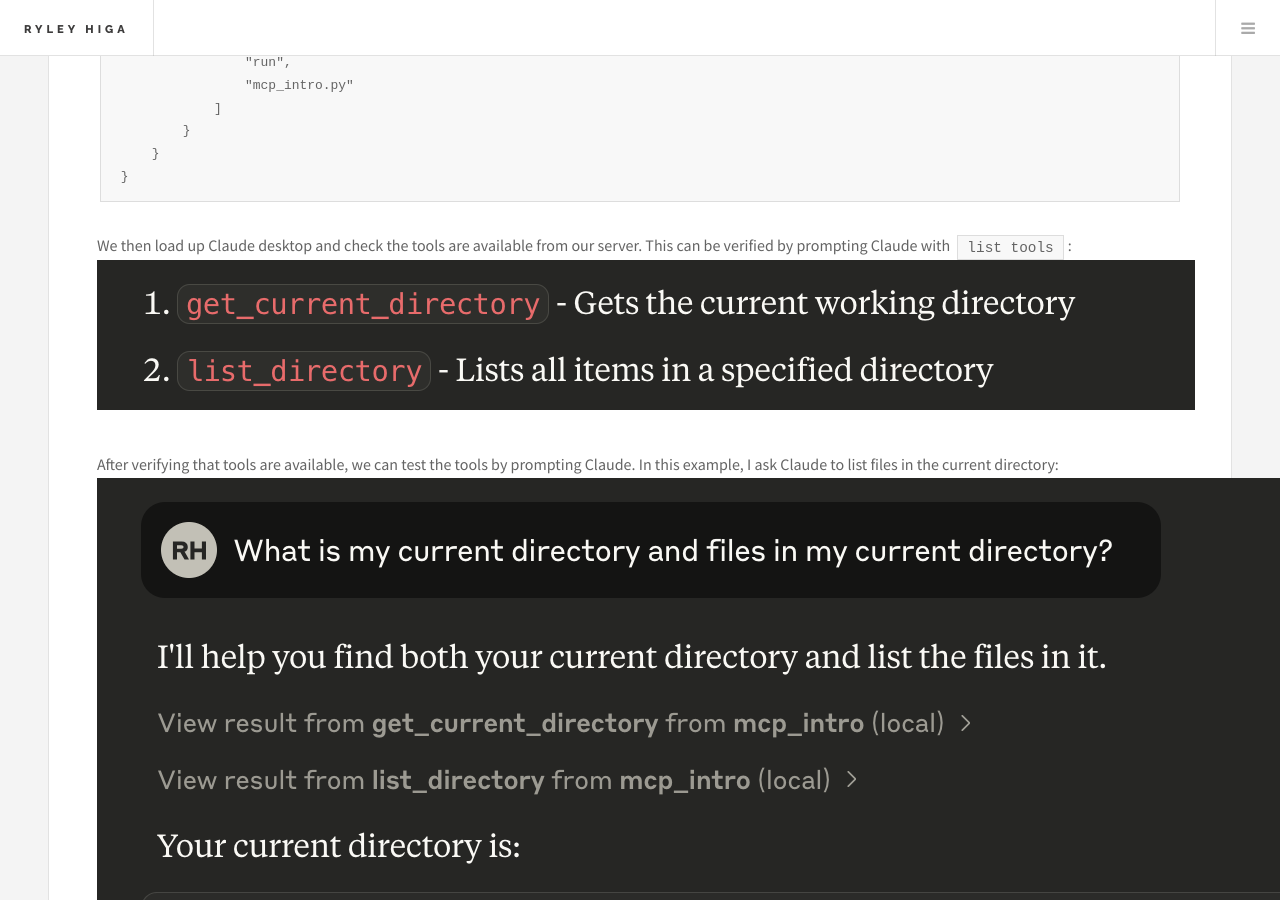
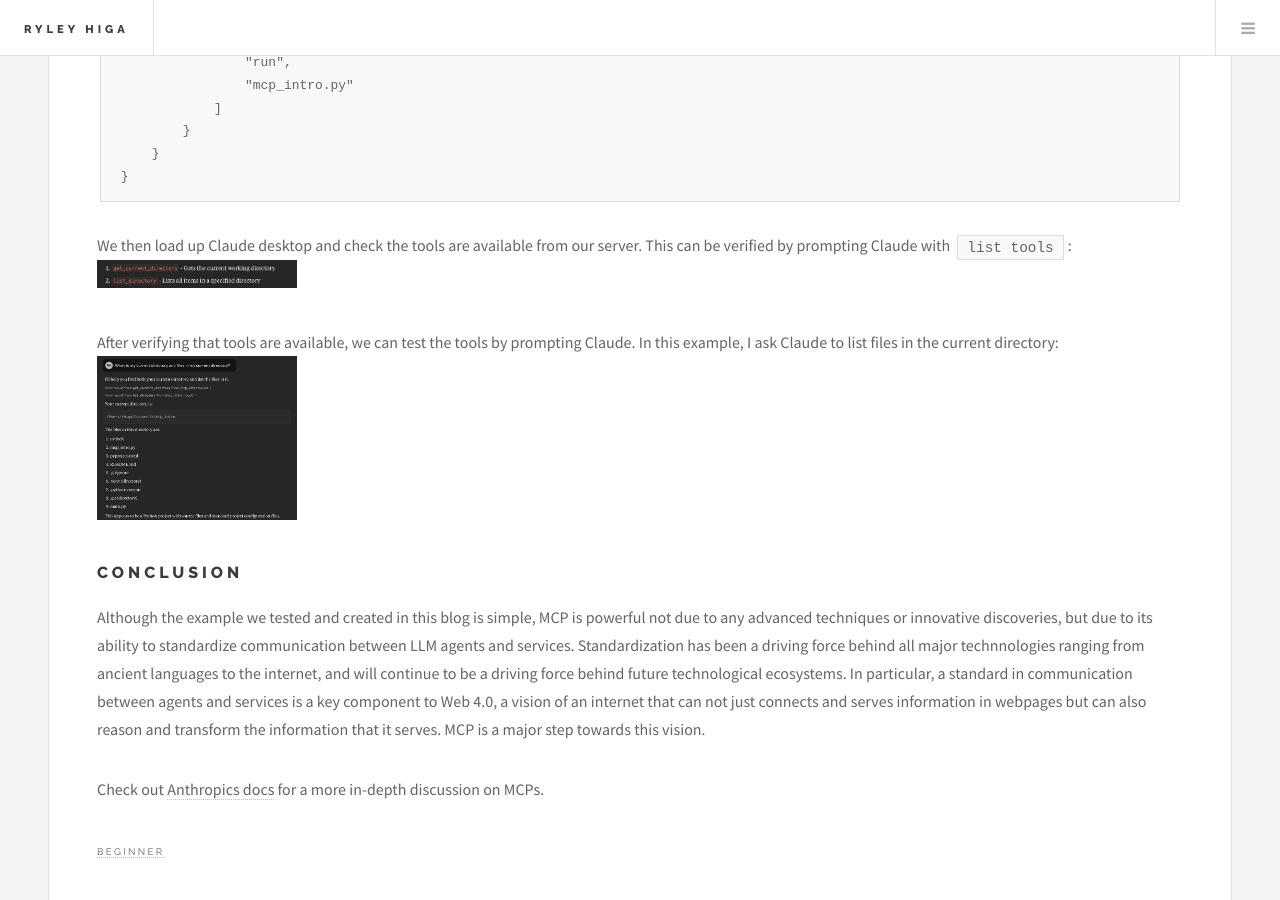
Before and after one commit to rhiga2/rhiga2.github.io, a Jekyll site: the page built from _posts/2025-04-07-mcp-servers.markdown, in a window 1280 px wide and 900 px high, scrolled down 3293 px. Built offline with Jekyll 4.4.1, drawn with Linux system fonts in a browser that asks for light colours.

Commit message:
Changes image size

```diff
--- a/_posts/2025-04-07-mcp-servers.markdown
+++ b/_posts/2025-04-07-mcp-servers.markdown
@@ -76,10 +76,10 @@
 {% endhighlight %}
 
 We then load up Claude desktop and check the tools are available from our server. This can be verified by prompting Claude with `list tools`:
-![Alt Text](/images/available_tools.png)
+<img src="/images/available_tools.png" alt="Available tools in Claude" width="200"/>
 
 After verifying that tools are available, we can test the tools by prompting Claude. In this example, I ask Claude to list files in the current directory:
-![Alt Text](/images/tool_usage.png)
+<img src="/images/tool_usage.png" alt="Tool usage in Claude" width="200"/>
 
 # Conclusion
 Although the example we tested and created in this blog is simple, MCP is powerful not due to any advanced techniques or innovative discoveries, but due to its ability to standardize communication between LLM agents and services. Standardization has been a driving force behind all major technnologies ranging from ancient languages to the internet, and will continue to be a driving force behind future technological ecosystems. In particular, a standard in communication between agents and services is a key component to Web 4.0, a vision of an internet that can not just connects and serves information in webpages but can also reason and transform the information that it serves. MCP is a major step towards this vision.
```
